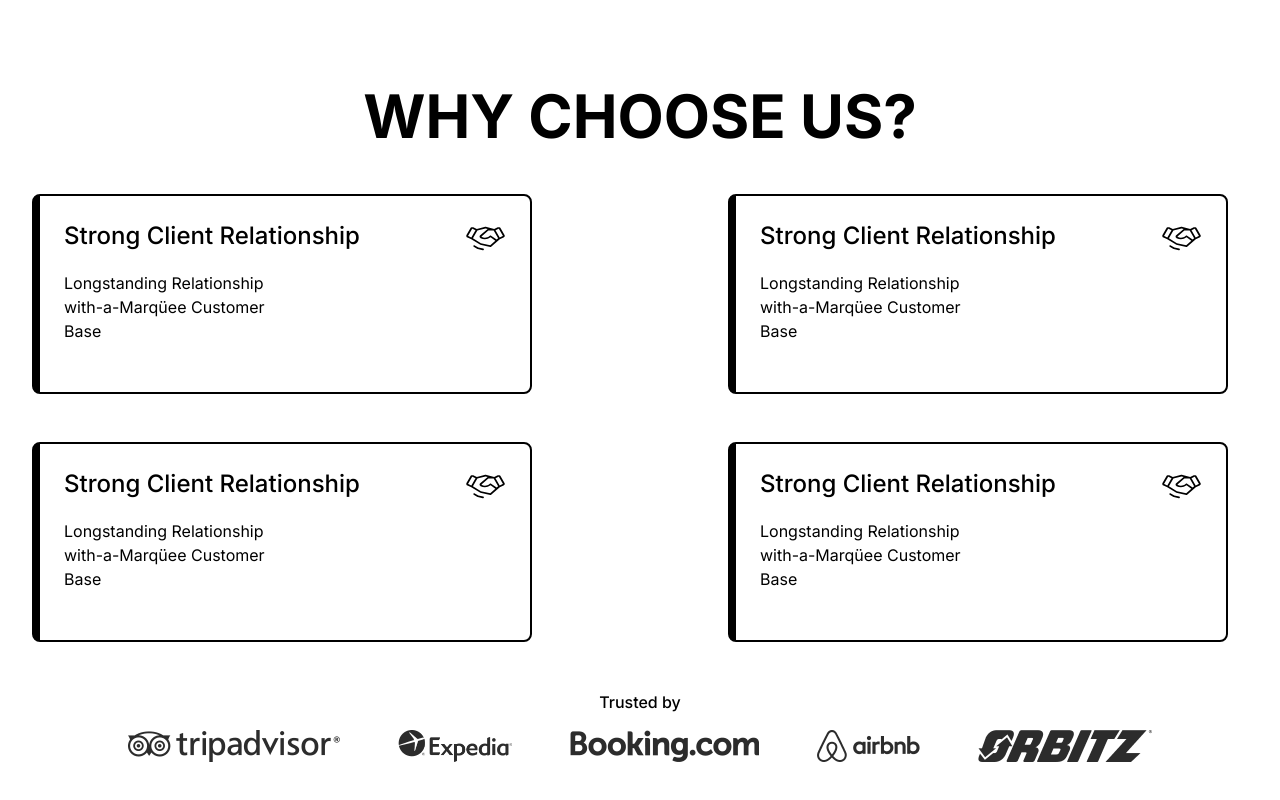
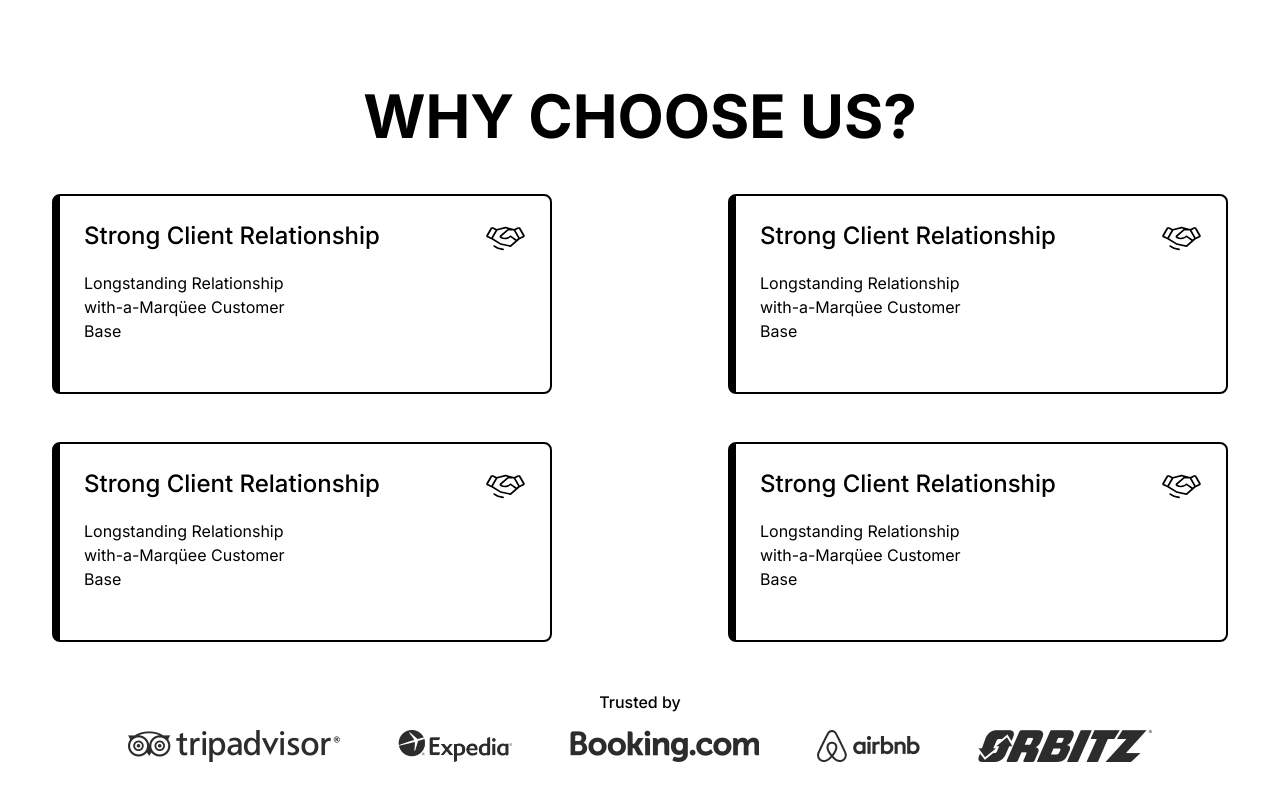
Before and after one commit to Vivek7038/lcm-logistics-next, a Next.js app: page / in a window 1280 px wide. Shown: the part 1810-2610 px from the top of the page. Built offline with nearby package versions, Linux system fonts and the light colour scheme.

Commit message:
Minor fixes

```diff
--- a/app/page.js
+++ b/app/page.js
@@ -92,7 +92,7 @@ Base`,
                     </div>
 
                     <div className={"w-12 h-0 border-2 border-black border-solid flex justify-center md:block"}></div>
-                    <div className={"md:grid xl:grid-cols-3 md:grid-cols-2 gap-5 w-[100%] mt-4 gap-x-2 flex overflow-scroll "}>
+                    <div className={"md:grid xl:grid-cols-3 md:grid-cols-2 gap-5 w-[100%] mt-4 gap-x-2 flex overflow-scroll md:overflow-hidden"}>
                         {
                             [1, 2, 3, 4, 5, 6].map((ele) => {
                                     return (<div key={ele} className={"col-span-1 row-span-1 relative"}><Card/></div>)
@@ -113,7 +113,7 @@ Base`,
                     WHY CHOOSE US?
                 </div>
 
-                <div className={"md:grid md:grid-cols-2 xl:gap-x-44 xl:gap-y-12 md:gap-x-12 md:gap-y-8 my-12 flex overflow-scroll w-[95%] gap-4 ml-4 md:ml-0 "}>
+                <div className={"md:grid md:grid-cols-2 xl:gap-x-44 xl:gap-y-12 md:gap-x-12 md:gap-y-8 my-12 flex overflow-scroll md:overflow-hidden w-[95%] md:w-auto gap-4 ml-4 md:ml-0 "}>
                     {chooseus.map((ele,index) => {
                         return (<div><Choosecard  key={index} title={ele.title} desc={ele.desc} svg={ele.svg}/></div>)
                     })}
```
